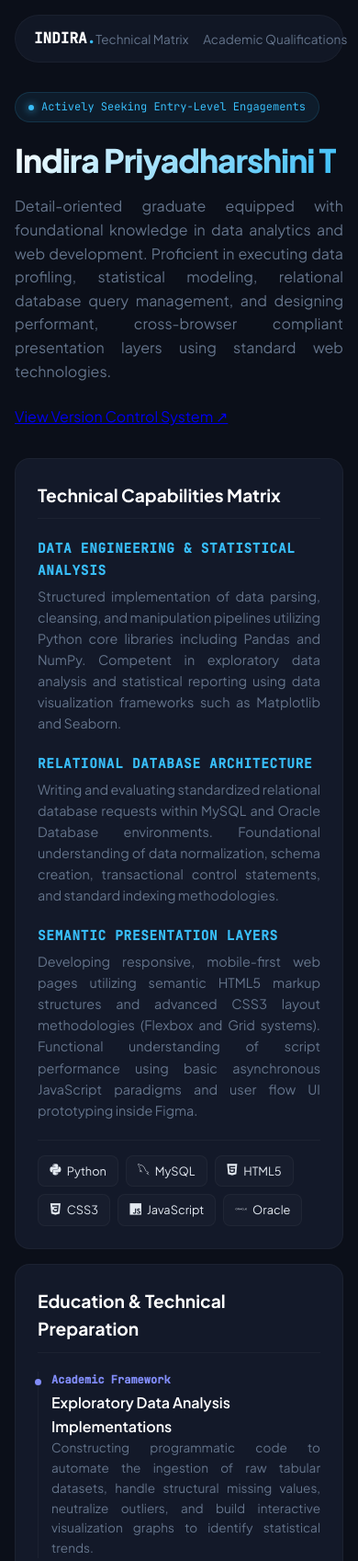
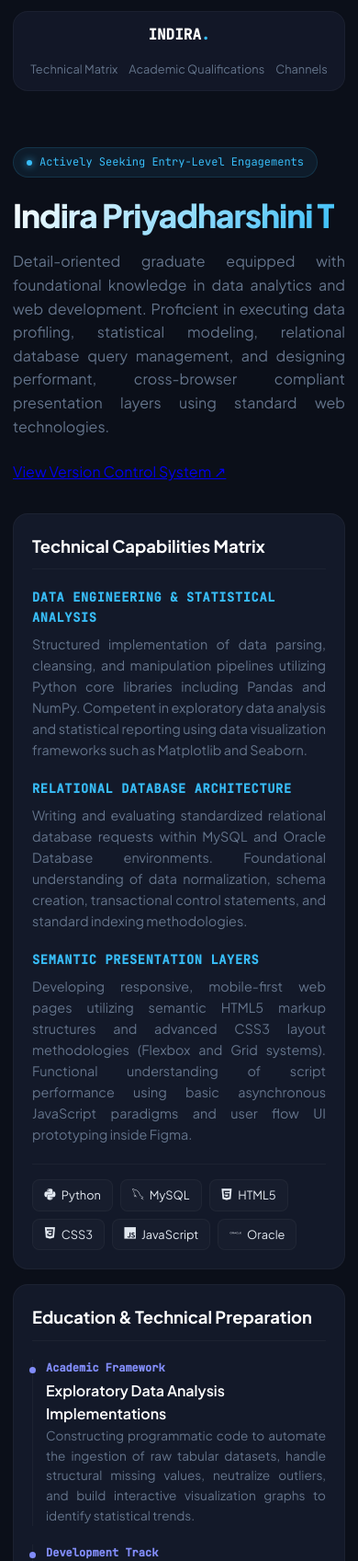
Before and after one commit to Indira-Priyadharshini/Indira-Priyadharshini, a plain HTML site: page index.html in a window 390 px wide. Shown: the top 1697 px of the page at 92% size. Drawn offline with nearby package versions, Linux system fonts and the light colour scheme.

Commit message:
Refactor CSS styles in index.html
Updated styles for improved layout and responsiveness.

```diff
--- a/index.html
+++ b/index.html
@@ -6,7 +6,7 @@
     <title>Indira Priyadharshini T | Professional Portfolio</title>
     <link href="https://fonts.googleapis.com/css2?family=Plus+Jakarta+Sans:wght@400;500;600;700;800&family=JetBrains+Mono:wght@400;500&display=swap" rel="stylesheet">
     <link rel="stylesheet" href="https://cdn.jsdelivr.net/devicon/2.14.0/devicon.min.css">
-   <style>
+  <style>
         :root {
             --bg-color: #0b0f19;
             --card-bg: #131929;
@@ -18,24 +18,27 @@
         }
 
         * { box-sizing: border-box; margin: 0; padding: 0; }
+
         body {
             font-family: 'Plus Jakarta Sans', sans-serif;
             background-color: var(--bg-color);
             color: var(--text-main);
             line-height: 1.6;
-            padding: 100px 16px 40px 16px;
-            overflow-x: hidden; /* Prevents unwanted horizontal scrolling on mobile */
+            padding: 160px 14px 40px 14px; /* Increased top padding for mobile menu stack */
+            overflow-x: hidden;
         }
 
+        /* Fully Responsive Navigation Menu */
         nav {
-            position: fixed; top: 16px; left: 50%; transform: translateX(-50%); width: calc(100% - 32px); max-width: 1000px;
-            background: rgba(19, 25, 41, 0.85); backdrop-filter: blur(12px); -webkit-backdrop-filter: blur(12px);
-            border: 1px solid var(--border); padding: 12px 20px; border-radius: 100px; display: flex; justify-content: space-between; align-items: center; z-index: 1000;
+            position: fixed; top: 12px; left: 50%; transform: translateX(-50%); width: calc(100% - 28px); max-width: 1000px;
+            background: rgba(19, 25, 41, 0.95); backdrop-filter: blur(16px); -webkit-backdrop-filter: blur(16px);
+            border: 1px solid var(--border); padding: 12px 16px; border-radius: 16px;
+            display: flex; flex-direction: column; gap: 10px; align-items: center; z-index: 1000;
         }
         .logo { font-family: 'JetBrains Mono', monospace; font-weight: 700; color: #ffffff; text-decoration: none; font-size: 1rem; }
         .logo span { color: var(--primary); }
-        .nav-links { display: flex; gap: 16px; list-style: none; }
-        .nav-links a { color: var(--text-muted); text-decoration: none; font-size: 0.85rem; transition: color 0.2s; white-space: nowrap; }
+        .nav-links { display: flex; gap: 12px; flex-wrap: wrap; justify-content: center; list-style: none; width: 100%; }
+        .nav-links a { color: var(--text-muted); text-decoration: none; font-size: 0.8rem; transition: color 0.2s; }
         .nav-links a:hover { color: var(--primary); }
 
         .container { max-width: 1000px; margin: 0 auto; width: 100%; }
@@ -50,51 +53,50 @@
         .gradient-text { background: linear-gradient(135deg, #ffffff, var(--primary)); -webkit-background-clip: text; -webkit-text-fill-color: transparent; }
         header p { font-size: 1rem; color: var(--text-muted); max-width: 850px; margin-bottom: 24px; text-align: justify; }
 
+        /* Structural Layout Grids */
         .grid { display: grid; grid-template-columns: 1fr; gap: 16px; margin-top: 32px; width: 100%; }
 
-        .card { background: var(--card-bg); border: 1px solid var(--border); border-radius: 16px; padding: 24px; transition: transform 0.3s, border-color 0.3s; width: 100%; overflow: hidden; }
+        .card { background: var(--card-bg); border: 1px solid var(--border); border-radius: 16px; padding: 20px; transition: transform 0.3s, border-color 0.3s; width: 100%; overflow: hidden; word-wrap: break-word; }
         .card:hover { transform: translateY(-2px); border-color: rgba(56, 189, 248, 0.2); }
-        .card h2 { font-size: 1.2rem; font-weight: 700; margin-bottom: 20px; color: #ffffff; border-bottom: 1px solid var(--border); padding-bottom: 10px; }
+        .card h2 { font-size: 1.15rem; font-weight: 700; margin-bottom: 20px; color: #ffffff; border-bottom: 1px solid var(--border); padding-bottom: 10px; }
 
-        .tech-group { margin-bottom: 20px; }
-        .tech-group h3 { font-size: 0.9rem; color: var(--primary); font-family: 'JetBrains Mono', monospace; margin-bottom: 6px; text-transform: uppercase; letter-spacing: 0.05em; }
+        .tech-group { margin-bottom: 20px; width: 100%; }
+        .tech-group h3 { font-size: 0.85rem; color: var(--primary); font-family: 'JetBrains Mono', monospace; margin-bottom: 6px; text-transform: uppercase; letter-spacing: 0.05em; word-wrap: break-word; }
         .tech-group p { color: var(--text-muted); font-size: 0.9rem; text-align: justify; }
 
-        .icons-grid { display: flex; flex-wrap: wrap; gap: 8px; margin-top: 16px; padding-top: 16px; border-top: 1px solid var(--border); }
+        .icons-grid { display: flex; flex-wrap: wrap; gap: 8px; margin-top: 16px; padding-top: 16px; border-top: 1px solid var(--border); width: 100%; }
         .icon-tag { display: flex; align-items: center; gap: 6px; background: rgba(255,255,255,0.02); border: 1px solid var(--border); padding: 6px 12px; border-radius: 8px; font-size: 0.8rem; color: #e2e8f0; }
 
-        .timeline-item { border-left: 1px solid var(--border); padding-left: 14px; position: relative; margin-bottom: 20px; }
+        .timeline-item { border-left: 1px solid var(--border); padding-left: 14px; position: relative; margin-bottom: 20px; width: 100%; }
         .timeline-item::before { content: ""; position: absolute; left: -4px; top: 8px; width: 7px; height: 7px; background: var(--accent); border-radius: 50%; }
         .time { font-family: 'JetBrains Mono', monospace; font-size: 0.75rem; color: var(--accent); font-weight: bold; }
         .job-title { font-weight: 600; font-size: 1rem; color: #ffffff; margin-top: 2px; }
         .job-sub { font-size: 0.85rem; color: var(--primary); margin-bottom: 4px; }
         .job-desc { color: var(--text-muted); font-size: 0.85rem; text-align: justify; }
 
-        .links-grid { display: grid; grid-template-columns: 1fr; gap: 12px; width: 100%; }
-        .link-item { text-align: center; background: rgba(255,255,255,0.02); border: 1px solid var(--border); padding: 14px; border-radius: 10px; text-decoration: none; color: #ffffff; font-weight: 500; font-size: 0.85rem; transition: all 0.2s; }
+        /* Responsive Channels/Links Block */
+        .links-grid { display: flex; flex-direction: column; gap: 10px; width: 100%; }
+        .link-item { text-align: center; background: rgba(255,255,255,0.02); border: 1px solid var(--border); padding: 12px; border-radius: 10px; text-decoration: none; color: #ffffff; font-weight: 500; font-size: 0.85rem; transition: all 0.2s; min-width: 0; word-wrap: break-word; overflow-wrap: break-word; }
         .link-item:hover { background: #ffffff; color: var(--bg-color); }
 
-        .stats-box { background: rgba(0,0,0,0.15); border: 1px solid var(--border); padding: 16px; border-radius: 12px; text-align: center; display: flex; justify-content: center; align-items: center; width: 100%; }
+        .stats-box { background: rgba(0,0,0,0.15); border: 1px solid var(--border); padding: 12px; border-radius: 12px; text-align: center; display: flex; justify-content: center; align-items: center; width: 100%; overflow: hidden; }
         .stats-box img { max-width: 100%; height: auto; display: block; }
 
         footer { text-align: center; margin-top: 60px; padding-top: 20px; border-top: 1px solid var(--border); color: var(--text-muted); font-family: 'JetBrains Mono', monospace; font-size: 0.75rem; }
 
-        /* Media Queries for Tablet and Desktop scaling */
-        @media (min-width: 480px) {
-            .links-grid { grid-template-columns: repeat(3, 1fr); }
-        }
-
+        /* Desktop and Tablet Enhancements */
         @media (min-width: 768px) {
             body { padding: 120px 24px 60px 24px; }
-            nav { padding: 14px 28px; width: calc(100% - 40px); }
+            nav { flex-direction: row; justify-content: space-between; padding: 14px 28px; width: calc(100% - 40px); border-radius: 100px; }
             .logo { font-size: 1.1rem; }
-            .nav-links { gap: 24px; }
+            .nav-links { width: auto; gap: 24px; }
             .nav-links a { font-size: 0.9rem; }
             header h1 { font-size: 3.2rem; }
             .grid { grid-template-columns: 1.2fr 1fr; gap: 24px; }
             .span-2 { grid-column: span 2; }
             .card { padding: 36px; }
             .card h2 { font-size: 1.3rem; }
+            .links-grid { display: grid; grid-template-columns: repeat(3, 1fr); gap: 16px; }
         }
     </style>
 </head>
```
